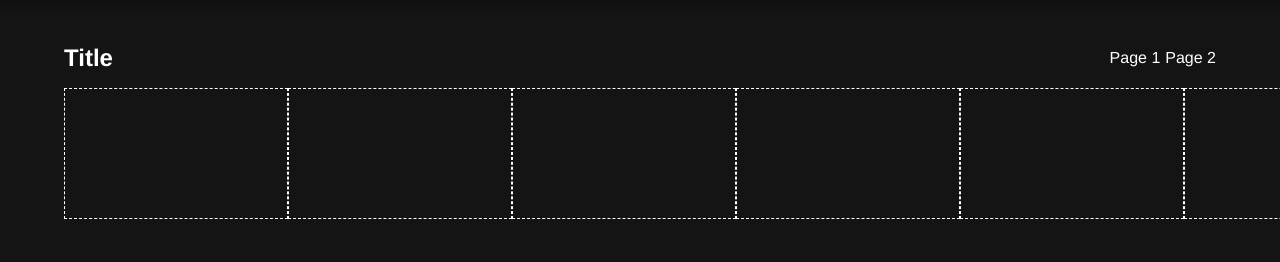
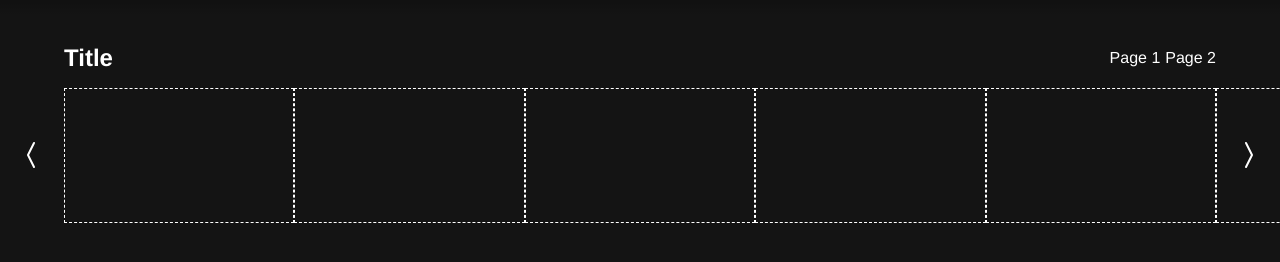
Before and after one commit to Tl-o/Notflix, a website: page browse.html in a window 1280 px wide. Shown: the part 54-316 px from the top of the page. Drawn offline with Linux system fonts and the light colour scheme.

Commit message:
Add chevrons to show categories with hover effect

```diff
--- a/browse.html
+++ b/browse.html
@@ -76,6 +76,8 @@
           </ul>
         </div>
       </div>
+      <div class="category-main-content">
+        <span class="slide slide-left"></span>
         <div class="category-shows">
           <div class="category-item">
             <div class="show-img"></div>
@@ -138,6 +140,8 @@
             <div class="progress-bar"></div>
           </div>
         </div>
+        <span class="slide slide-right"></span>
+      </div>
     </div>
   </body>
 </html>
--- a/css/categories.css
+++ b/css/categories.css
@@ -1,21 +1,20 @@
 :root {
-  --show-item-size: 17.5vw;
+  --show-item-size: 18vw;
   --items-per-page: 5;
 }
 
 .category-container {
   display: flex;
   flex-direction: column;
-  padding-inline: 5vw;
   min-width: 90vw;
   margin-block: var(--margin-value);
-  overflow-y: hidden;
 }
 
 .category-metadata {
   display: flex;
   justify-content: space-between;
   align-content: center;
+  padding-inline: 5vw;
   margin-block-end: calc(var(--margin-value) * 0.5);
 }
 
@@ -30,14 +29,20 @@
   gap: 5px;
 }
 
+.category-main-content {
+  position: relative;
+  overflow-y: hidden;
+}
+
 .category-shows {
   display: flex;
+  padding-inline: 5vw;
   /* Formula to calculate how much to translate to show the next set of items
   Takes one show item size, multiplies it by how many shows per page. The -1 is just to translate in the opposite direction.*/
-
-  /* transform: translateX(
-    calc(var(--show-item-size) * var(--items-per-page) * -1)
-  ); */
+  transition: all 0.5s ease-out;
+  transform: translateX(
+    /* calc(var(--show-item-size) * var(--items-per-page) * -1) */
+  );
 }
 
 .category-item {
@@ -50,3 +55,52 @@
   height: auto;
   aspect-ratio: 1.72 / 1;
 }
+
+.slide {
+  height: 100%;
+  width: 5vw;
+  position: absolute;
+  /* border: 1px solid red; */
+  cursor: pointer;
+  display: flex;
+  justify-content: center;
+  align-items: center;
+  z-index: 5;
+}
+
+.slide:hover {
+  background-color: rgb(0, 0, 0, 0.25);
+}
+
+.slide-right::before {
+  mask: url("../imgs/misc/chevron-compact-right.svg") no-repeat 50% 50%;
+}
+
+.slide-right {
+  right: 0;
+  top: 0;
+}
+
+.slide-left::before {
+  mask: url("../imgs/misc/chevron-compact-left.svg") no-repeat 50% 50%;
+}
+
+.slide-left {
+  left: 0;
+  top: 0;
+}
+
+.slide::before {
+  width: 2.5vw;
+  height: 2.5vw;
+  content: "";
+  -webkit-mask-size: cover;
+  mask-size: cover;
+  background-color: var(--white);
+  transition: all 0.2s ease-out;
+}
+
+.slide:hover::before {
+  width: 3.5vw;
+  height: 3.5vw;
+}
```
Also changed, not shown: imgs/misc/chevron-compact-left.svg (added), imgs/misc/chevron-compact-right.svg (added). Lines whose indentation alone changed are shown as unchanged.
